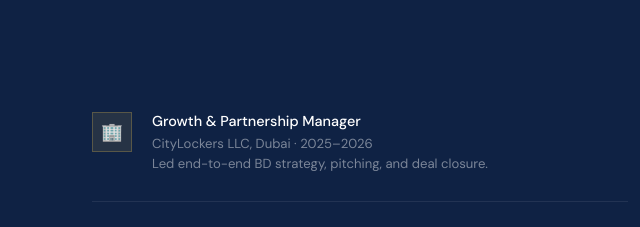
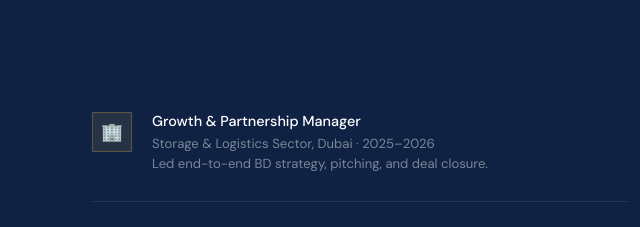
Before and after one commit to bernadettetongol-pixel/bernadettetongol-pixel.github.io, a plain HTML site: page index.html in a window 1280 px wide. Shown: the part 1780-2007 px from the top of the page, 588-1228 px from the left. Drawn offline with nearby package versions, Linux system fonts and the light colour scheme.

Commit message:
Update job description in index.html

```diff
--- a/index.html
+++ b/index.html
@@ -376,7 +376,7 @@
       <div class="cred-icon">🏢</div>
       <div>
         <div class="cred-title">Growth &amp; Partnership Manager</div>
-        <div class="cred-sub">CityLockers LLC, Dubai · 2025–2026<br/>Led end-to-end BD strategy, pitching, and deal closure.</div>
+        <div class="cred-sub">Storage & Logistics Sector, Dubai · 2025–2026<br/>Led end-to-end BD strategy, pitching, and deal closure.</div>
       </div>
     </div>
     <div class="cred-item">
```
